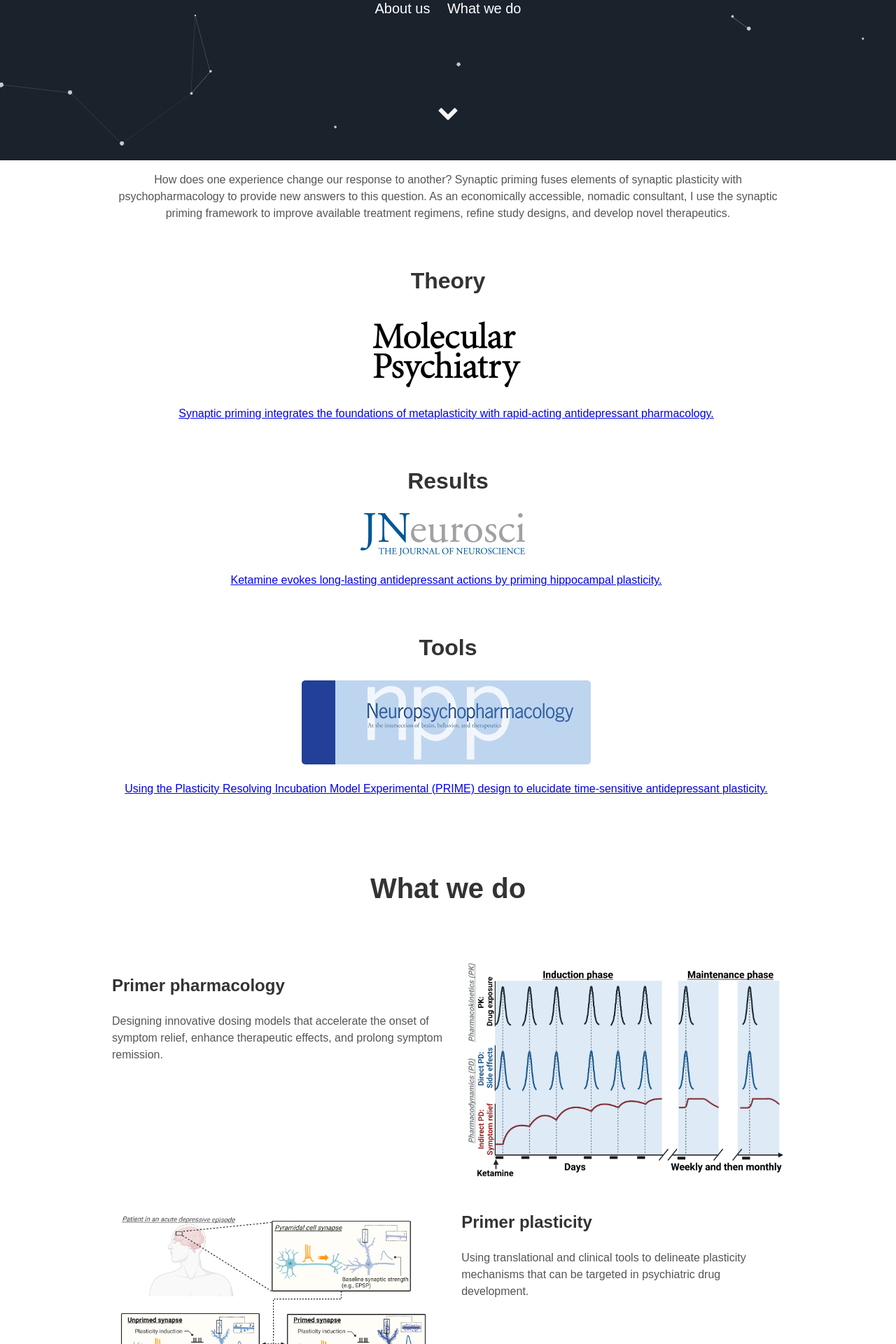
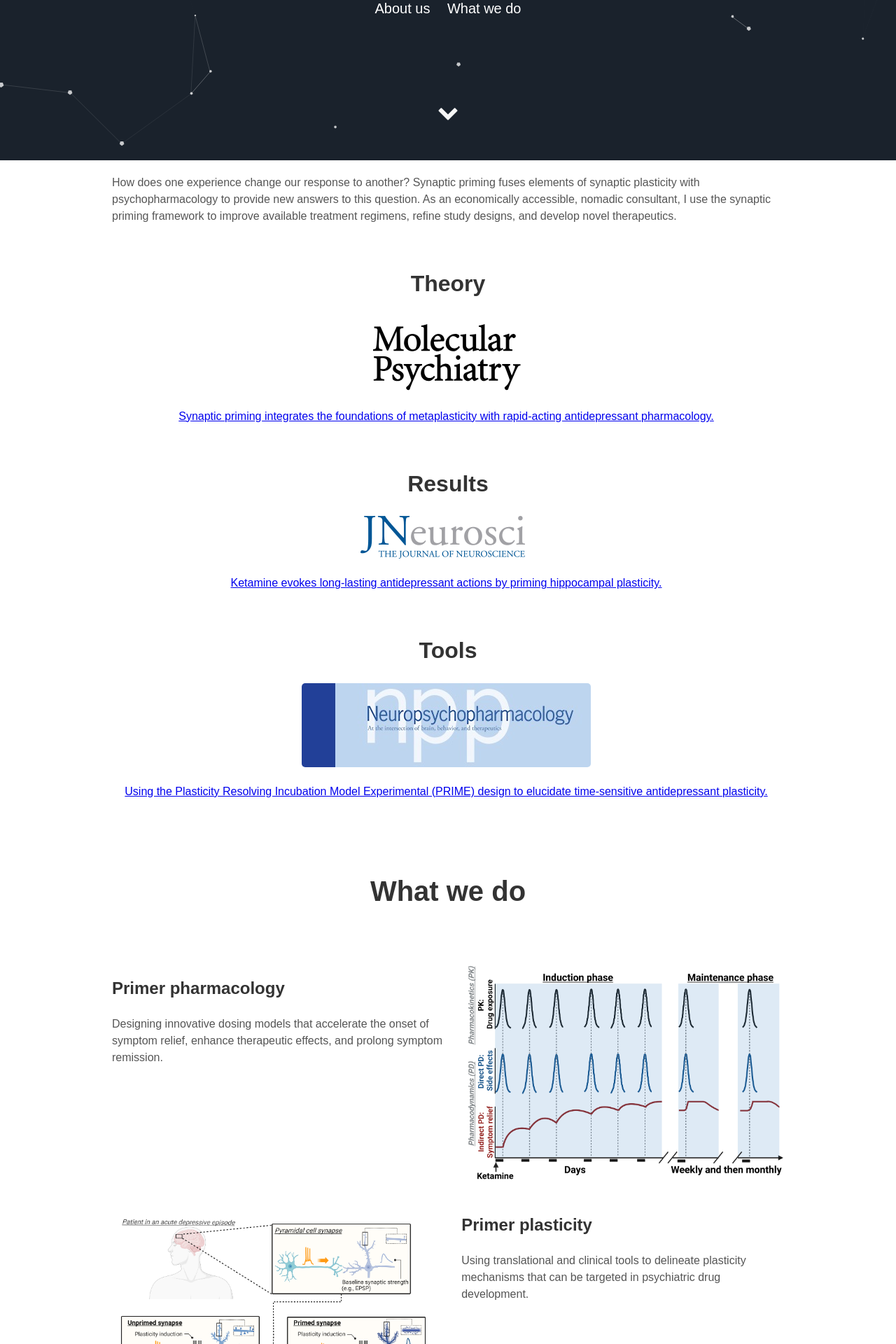
Before and after one commit to synaptic-priming/Nomad, a Jekyll site: the page built from index.html, in a window 1280 px wide. Shown: the part 671-2591 px from the top of the page at 70% size. Built offline with Jekyll 4.4.1, drawn with Linux system fonts in a browser that asks for light colours.

Commit message:
Update about.html

```diff
--- a/_includes/about.html
+++ b/_includes/about.html
@@ -1,5 +1,5 @@
-<div class="user-details">
-  <p> {{site.user_description}} </p>
+<div class="user-projects">
+  <h3="center"> How does one experience change our response to another? Synaptic priming fuses elements of synaptic plasticity with psychopharmacology to provide new answers to this question. As an economically accessible, nomadic consultant, I use the synaptic priming framework to improve available treatment regimens, refine study designs, and develop novel therapeutics.  </h3>
 </div>
 
   <div class="user-projects">
```
